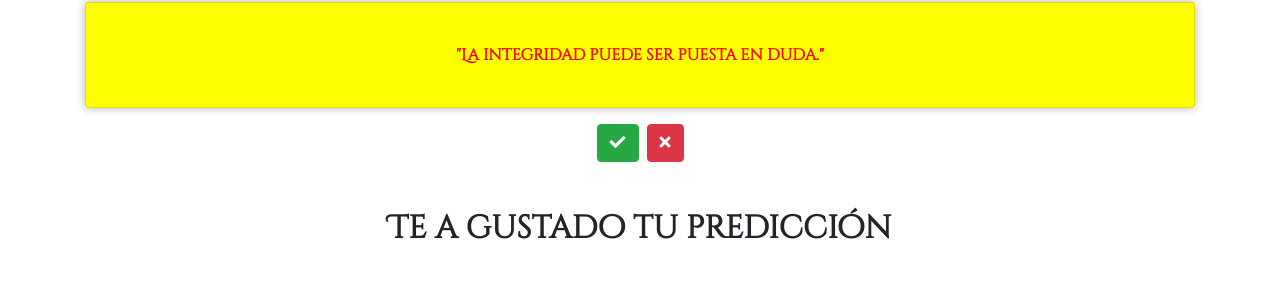
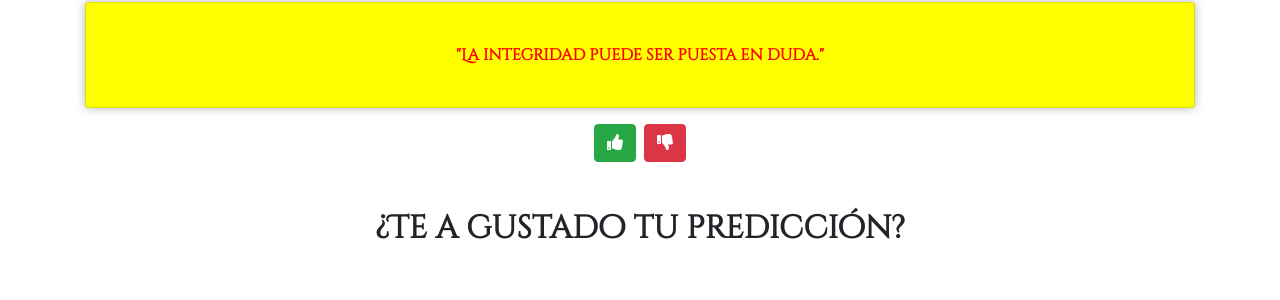
Before and after one commit to Phenix34/FrasesIA, a Flask app: page / in a window 1280 px wide. Shown: the part 147-447 px from the top of the page. Run offline with Flask 2, Linux system fonts and the light colour scheme; some libraries are stand-ins or nearby versions.

Commit message:
Update index.html

```diff
--- a/templates/index.html
+++ b/templates/index.html
@@ -50,18 +50,18 @@
                 <input type="hidden" name="background_color" value="{{ random_color }}">
                 <input type="hidden" name="predicted_color" value="{{ predicted_color }}">
                 <input type="hidden" name="random_phrase" value="{{ random_phrase }}">
-                <button class="btn btn-success mr-2" type="submit"><i class="fas fa-check check-icon"></i></button>
+                <button class="btn btn-success mr-2" type="submit"><i class="fas fa-thumbs-up thumbs-up-icon"></i></button>
             </form>
 
             <form method="POST" action="/dislike">
                 <input type="hidden" name="background_color" value="{{ random_color }}">
                 <input type="hidden" name="predicted_color" value="{{ predicted_color }}">
                 <input type="hidden" name="random_phrase" value="{{ random_phrase }}">
-                <button class="btn btn-danger" type="submit"><i class="fas fa-times cross-icon"></i></button>
+                <button class="btn btn-danger" type="submit"><i class="fas fa-thumbs-down thumbs-down-icon"></i></button>
             </form>
 
         </div>
-        <h1 class="mt-5">Te a gustado tu predicción</h1>
+        <h1 class="mt-5">¿Te a gustado tu predicción?</h1>
     </div>
     <script>
         function likeColor() {
```
